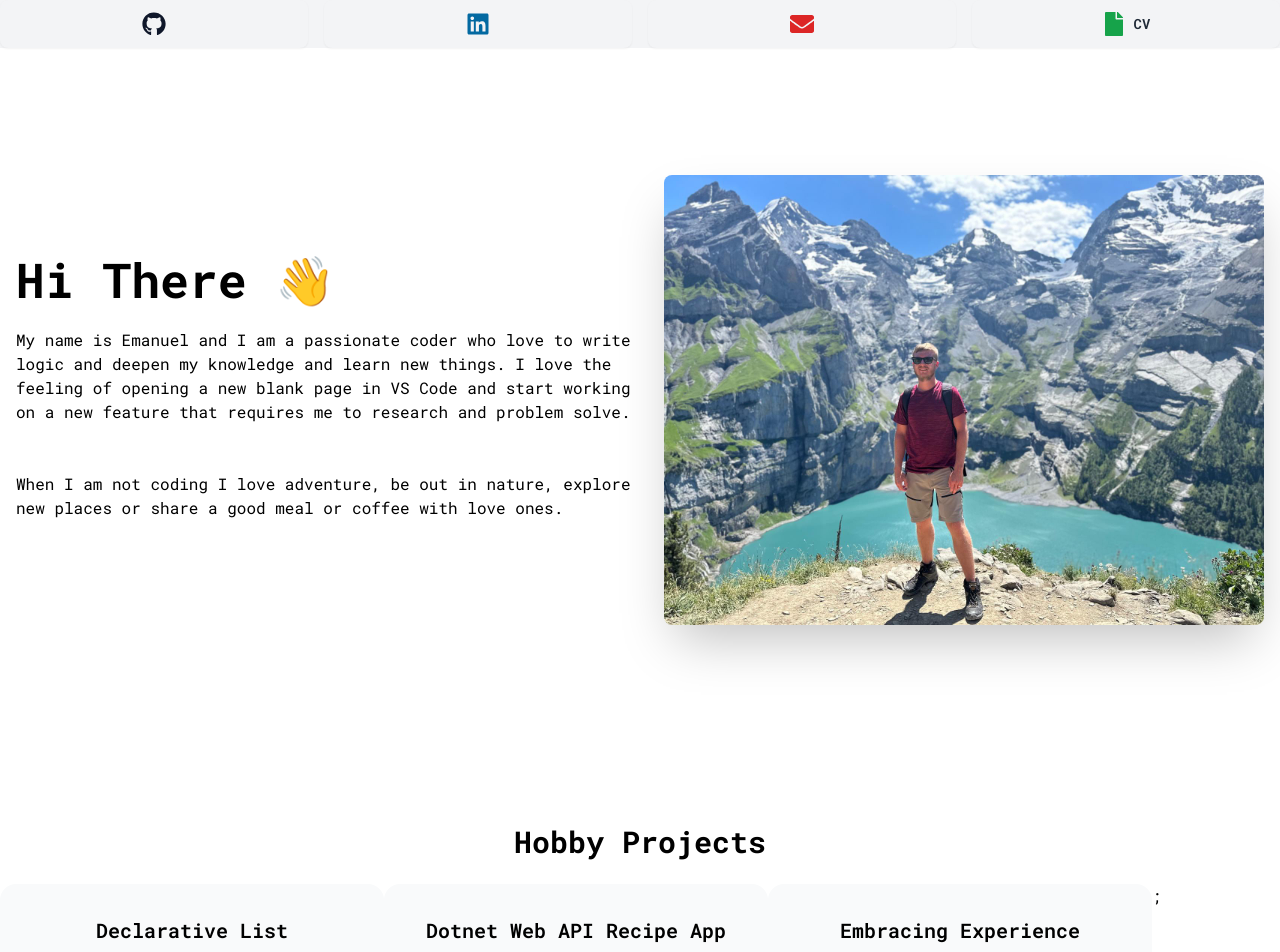
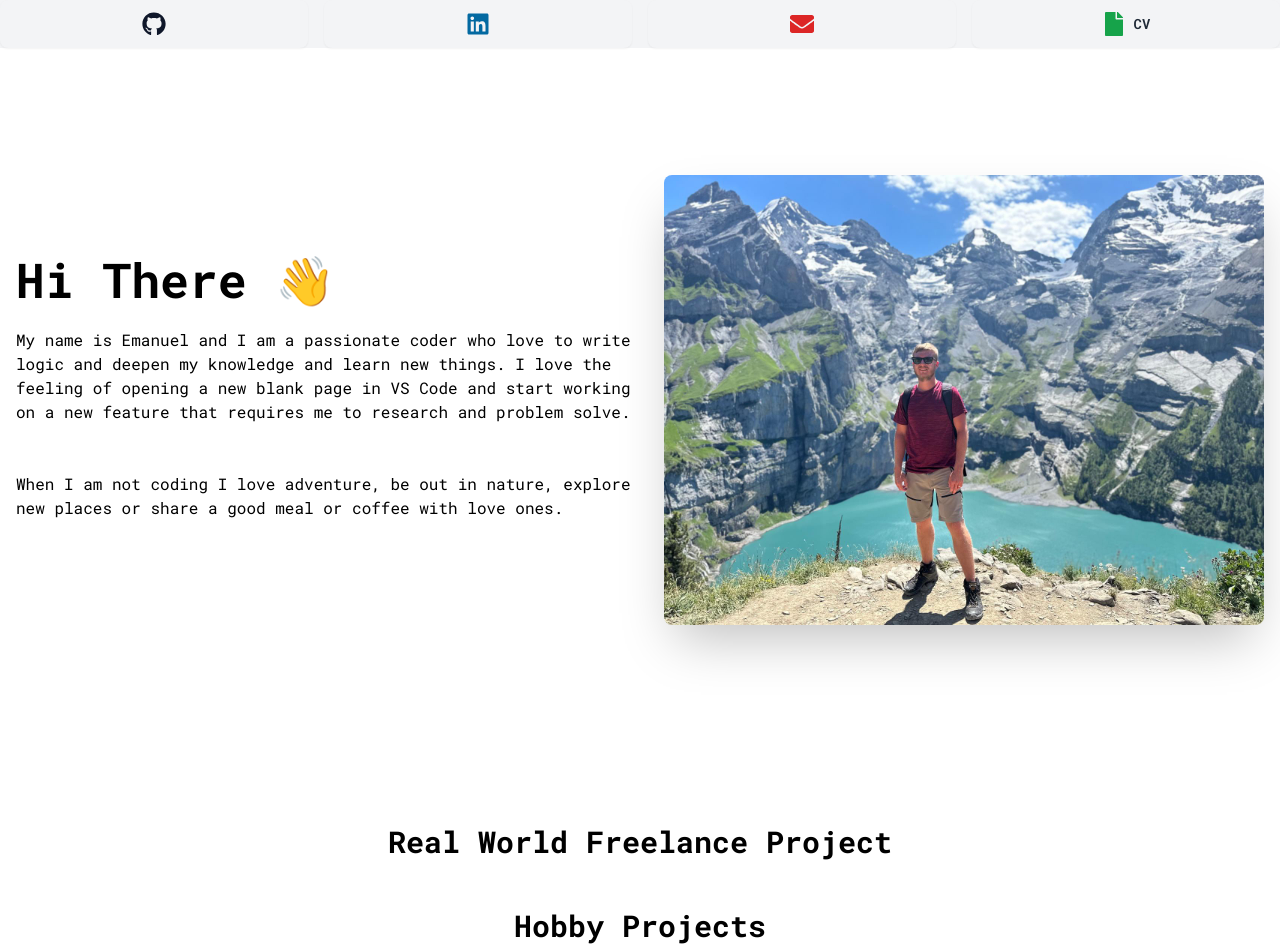
Before and after one commit to EmanuelGustafzon/portfolio, a Next.js app in the folder portfolio/: page / in a window 1280 px wide. Shown: the top 952 px of the page. Built offline with nearby package versions, Linux system fonts and the light colour scheme.

Commit message:
Update page.tsx
Add new heading

```diff
--- a/portfolio/app/page.tsx
+++ b/portfolio/app/page.tsx
@@ -16,6 +16,9 @@ export default function Home() {
     <div>
       <Nav/>
       <Banner/>
+      <div className='container flex justify-center'>
+        <h3 className='text-3xl font-bold px-6 py-6'>Real World Freelance Project</h3>
+       </div>
 
        <div className='container flex justify-center'>
         <h3 className='text-3xl font-bold px-6 py-6'>Hobby Projects</h3>
```
